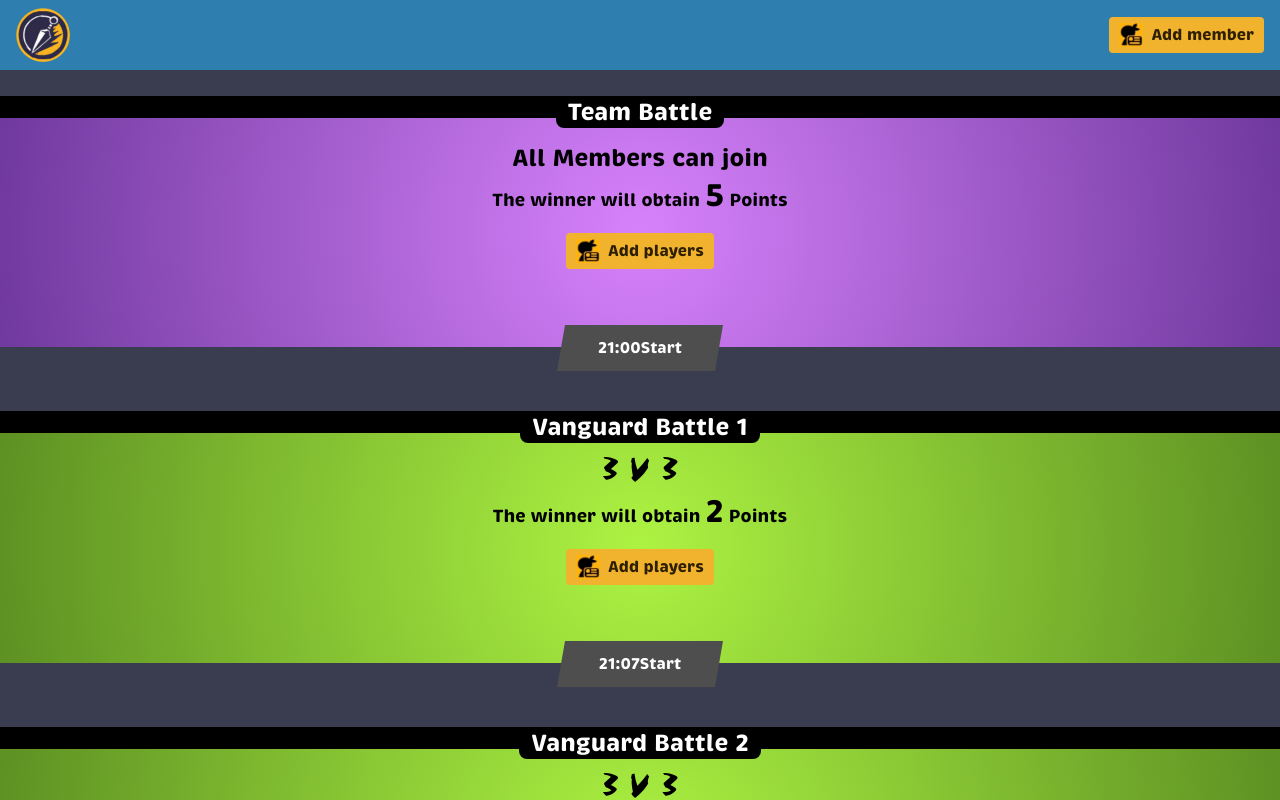
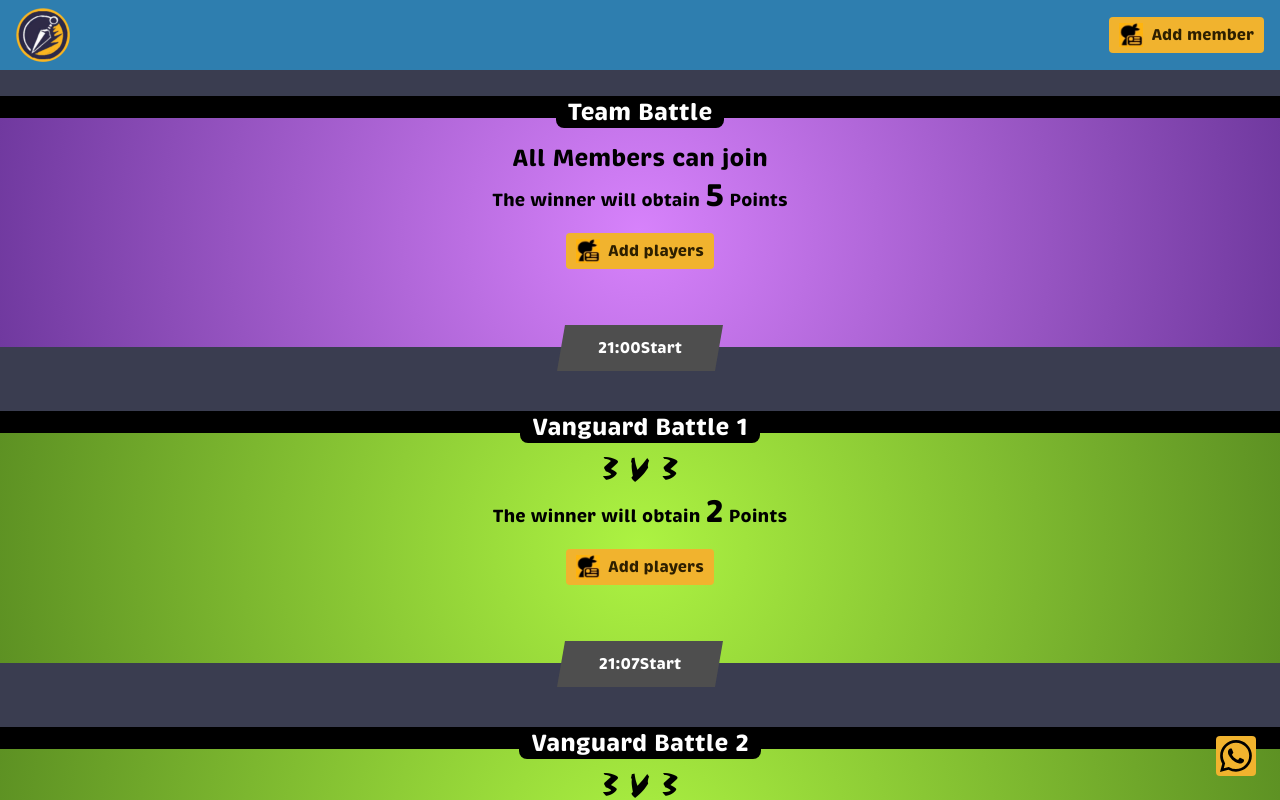
Before and after one commit to Joabson-developer/lost-app, a React (Create React App) app: page / in a window 1280 px wide. Shown: the top 800 px of the page. Built offline with nearby package versions, Linux system fonts and the light colour scheme.

Commit message:
feat: Finalizando app

```diff
--- a/src/App.scss
+++ b/src/App.scss
@@ -47,3 +47,20 @@
     height: 24px;
   }
 }
+
+.whatsapp {
+  position: fixed;
+  right: 24px;
+  bottom: 24px;
+  line-height: 0;
+  background-color: #f1b32e;
+  border: none;
+  font-size: 32px;
+  padding: 4px;
+  border-radius: 4px;
+  color: initial;
+
+  &:hover {
+    scale: 1.1;
+  }
+}
--- a/src/App.tsx
+++ b/src/App.tsx
@@ -1,18 +1,46 @@
-import React, { useState } from "react"
+import React, { useContext, useState } from "react"
 import { Cards } from "./components/Cards"
 
 import "./App.scss"
 import { Header } from "./components/Header"
 import { PlayersDialog } from "./components/PlayersDialog"
+import { BsWhatsapp } from "react-icons/bs"
+import { ClashContext } from "./contexts/clash/clash.context"
 
 function App() {
+  const { clash } = useContext(ClashContext)
   const [open, setOpen] = useState(false)
+
+  function sendMessage() {
+    const message =
+      `*LOST - Clan Clash*
+
+` +
+      clash
+        .map(
+          ({ title, description, time, player }) => `title: ${title}
+description: ${description}
+time: ${time}
+players: ${player?.map(({ nickname }) => nickname).join(", ")}`
+        )
+        .join("\n\n")
+
+    window.open(
+      "https://api.whatsapp.com/send?text=" +
+        window.encodeURIComponent(message),
+      "_blank"
+    )
+  }
 
   return (
     <div className="App">
       <Header dispatch={() => setOpen(true)} className="header--fixed" />
       <Cards />
       <PlayersDialog open={open} dispatch={() => setOpen(false)} />
+
+      <button className="whatsapp" onClick={sendMessage}>
+        <BsWhatsapp />
+      </button>
     </div>
   )
 }
--- a/src/components/SelectTable/index.tsx
+++ b/src/components/SelectTable/index.tsx
@@ -12,8 +12,6 @@ type SelectTablePros = {
 
 export function SelectTable({ clash, selected, setSelected }: SelectTablePros) {
   const { players } = useContext(PlayersContext)
-
-  console.log(clash)
 
   return (
     <>
```
